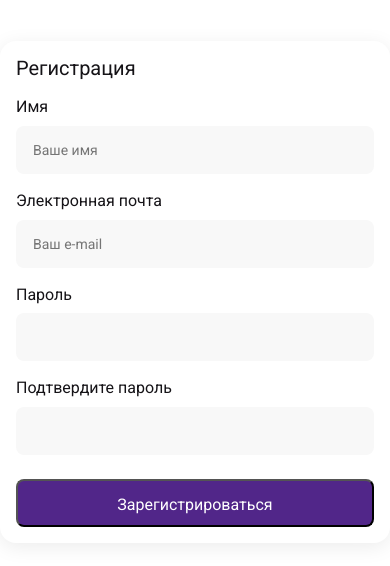
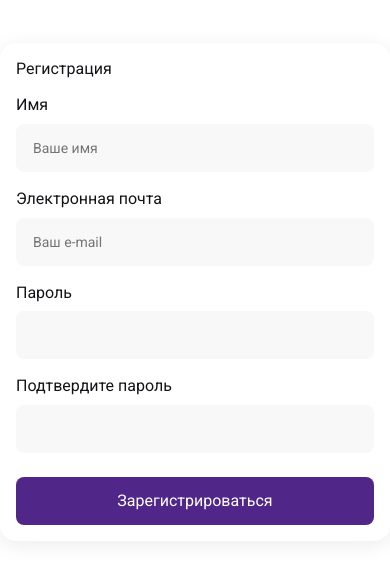
Before and after one commit to user530/antipov_test, a React (Create React App) app: page / in a window 390 px wide. Shown: the part 130-696 px from the top of the page. Built offline with nearby package versions, Linux system fonts and the light colour scheme.

Commit message:
Small fixes for the main styles and typography

```diff
--- a/src/index.scss
+++ b/src/index.scss
@@ -23,11 +23,21 @@ h1, h2, h3, h4, h5, h6, p, ul {
   padding: 0;
 }
 
-input, button, input:focus, button:focus {
+input, button {
   padding-block: 0;
   font-family: inherit;
-  background-color: none;
+  background-color: transparent;
   outline: none;
+  border: none;
+
+  &:focus {
+    outline: none;
+  }
+}
+
+button, input[type='submit'] {
+  cursor: pointer;
+  transition: 0.3s;
 }
 
 img {
--- a/src/typography.scss
+++ b/src/typography.scss
@@ -4,14 +4,23 @@
 .h1 {
     font-size: common.remy(64);
     font-weight: 400;
-    line-height: 1.67;
+    line-height: 1.17;
     color: common.$white;
+
+    @media(max-width: 767px) {
+        font-size: common.remy(36);
+    }
 }
 
 .h2 {
     font-size: common.remy(20);
     font-weight: 400;
     line-height: 1.15;
+
+    @media(max-width: 767px) {
+        font-size: common.remy(16);
+        line-height: common.remy(19);
+    }
 }
 
 .text {
```
